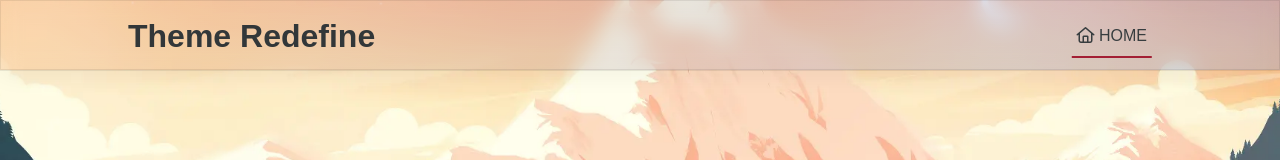
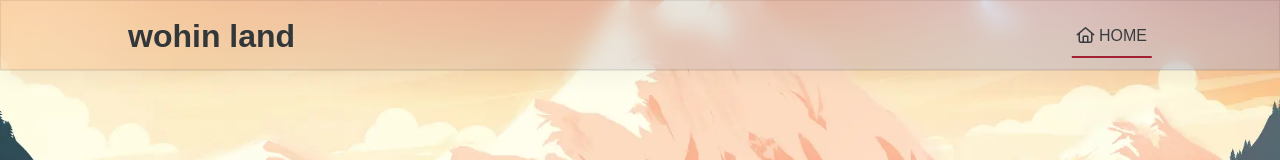
Before and after one commit to wohinWu/wohinWu.github.io, a plain HTML site: page index.html in a window 1280 px wide. Shown: the top 160 px of the page. Drawn offline with Linux system fonts and the light colour scheme; some packages are replaced by stand-ins of ours; a script that the page names is missing; a web font is replaced by a local one.

Commit message:
Site updated: 2023-04-20 04:26:25

```diff
--- a/index.html
+++ b/index.html
@@ -35,7 +35,7 @@
 
     <title>
 
-        Theme Redefine
+        wohin land
     </title>
 
 <link rel="stylesheet" href="/css/style.css">
@@ -118,7 +118,7 @@
 
             <a class="logo-title" href="/">
                 <h1>
-                Theme Redefine
+                wohin land
                 </h1>
             </a>
         </div>
```
